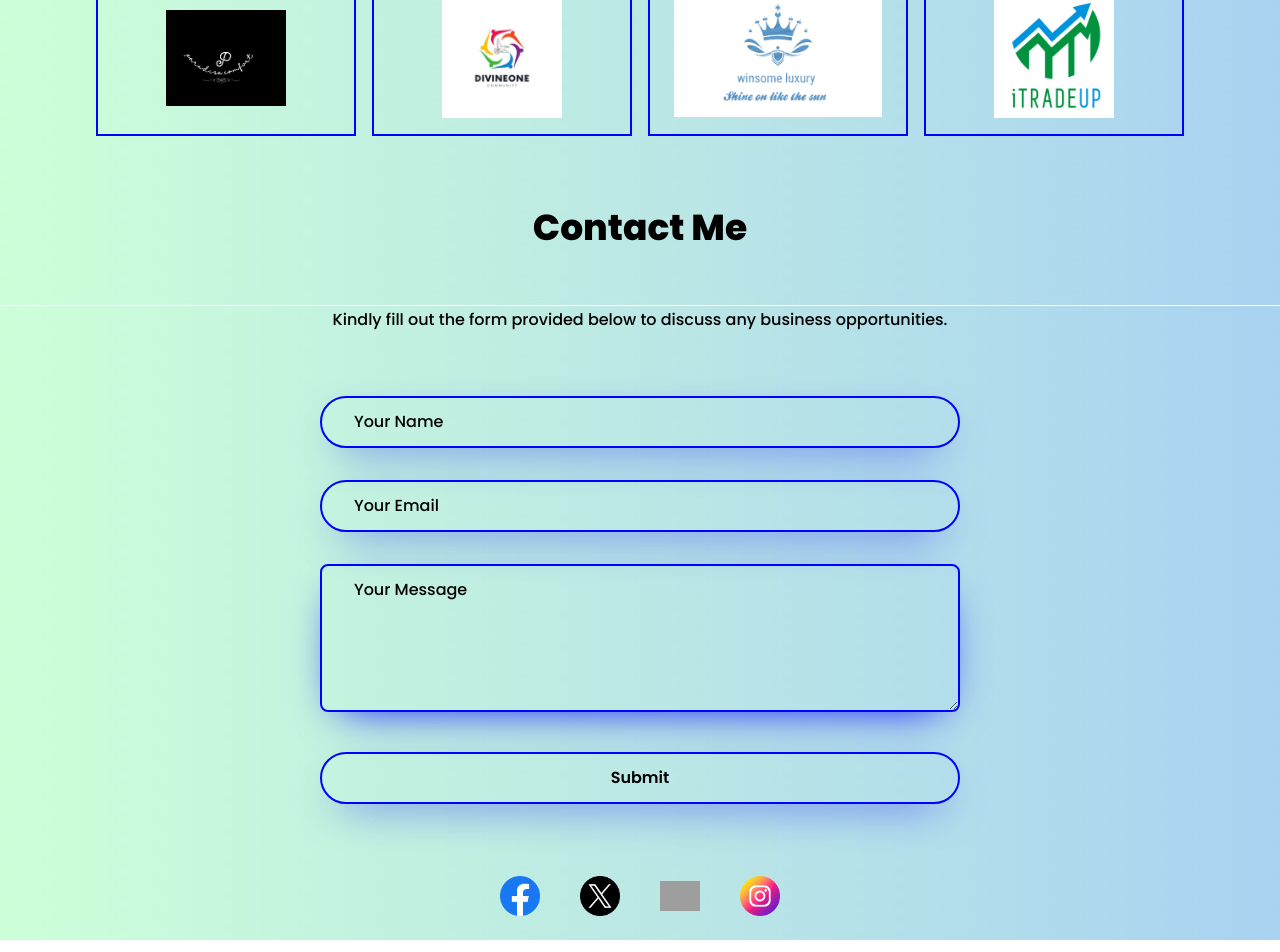
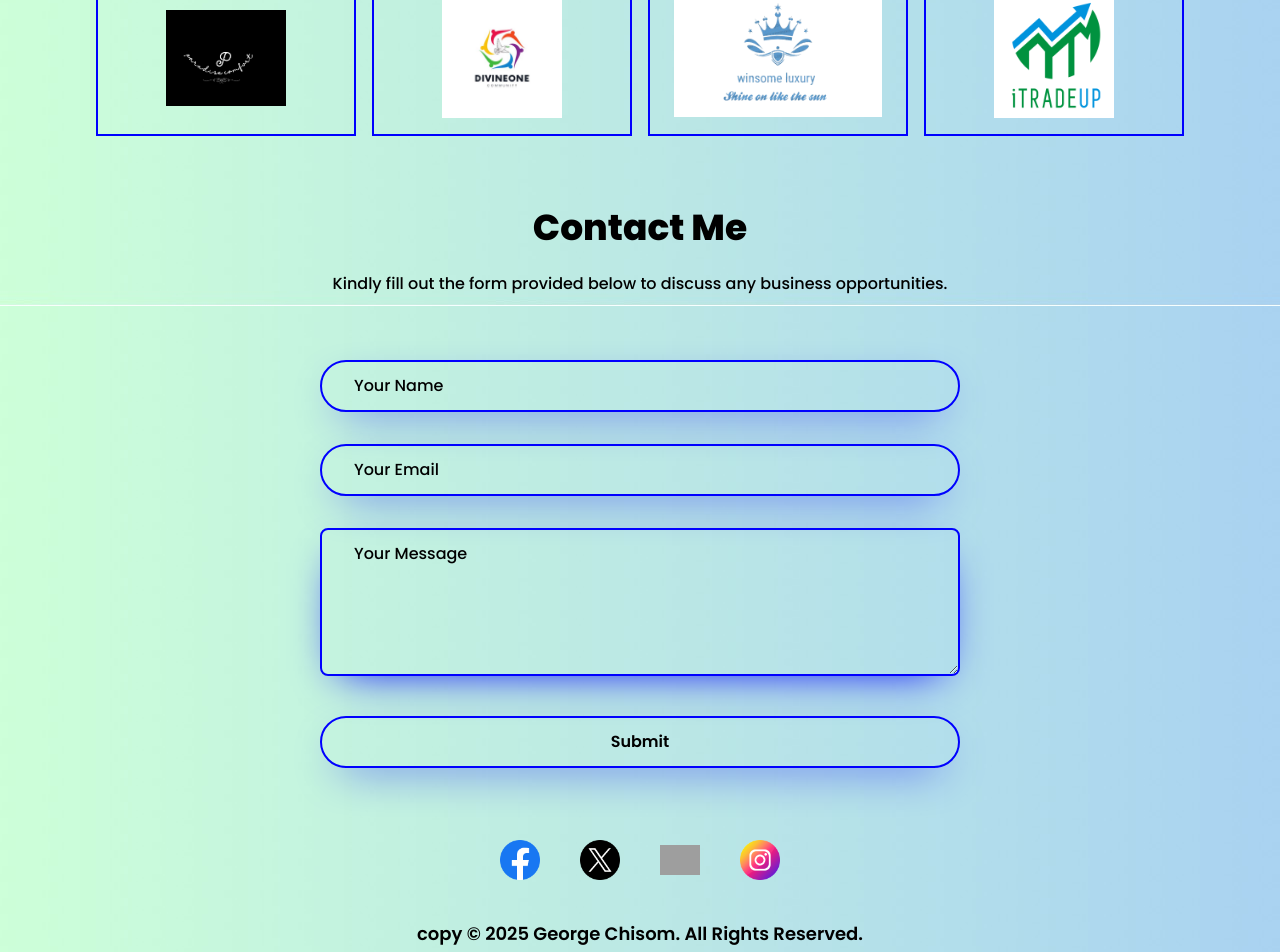
Before and after one commit to Georgechisom/georgeportfolio, a React (Create React App) app: page / in a window 1280 px wide. Shown: the part 2284-3236 px from the top of the page. Built offline with nearby package versions, Linux system fonts and the light colour scheme; grey boxes are pictures that could not be loaded; some icons are missing.

Commit message:
portfolio updated

```diff
--- a/src/App.js
+++ b/src/App.js
@@ -4,6 +4,7 @@ import Skills from "./components/Skills/Skills";
 import Works from "./components/Works/Works";
 import Contact from "./components/Contact/Contact"
 import './index.css';
+import Footer from "./components/Footer/Footer";
 
 function App() {
   return (
@@ -13,6 +14,7 @@ function App() {
       <Skills />
       <Works />
       <Contact />
+      <Footer />
     </div>
   );
 }
--- a/src/components/Contact/Contact.js
+++ b/src/components/Contact/Contact.js
@@ -35,7 +35,7 @@ const Contact = () => {
             </div>
         </div>
         <div className='my-4'>
-            <h2 className='text-2xl md:text-3xl lg:text-4xl font-extrabold py-6 md:py-10 mb-5'>Contact Me</h2>
+            <h2 className='text-2xl md:text-3xl lg:text-4xl font-extrabold py-6 md:pt-10'>Contact Me</h2>
             <span className='font-medium text-sm sm:text-base py-0 px-6 lg:px-20'>
                 Kindly fill out the form provided below to discuss any business opportunities.
             </span>
--- /dev/null
+++ b/src/components/Footer/Footer.js
@@ -0,0 +1,11 @@
+import React from 'react'
+
+const Footer = () => {
+  return (
+    <footer className='max-w-screen-xl mx-auto w-full overflow-hidden flex items-center justify-center text-center my-6 font-semibold text-xs sm:text-sm md:text-base lg:text-lg'>
+        copy &#169; 2025 George Chisom. All Rights Reserved.
+    </footer>
+  )
+}
+
+export default Footer
```
